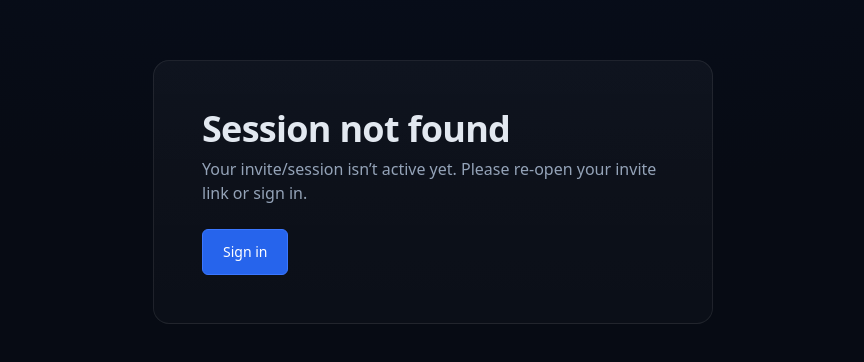
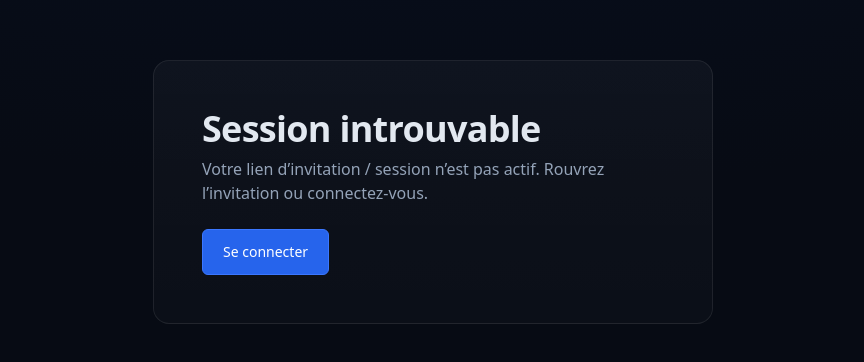
Before and after one commit to montelioncapital/montelion-app-v1, a Next.js app: page /auth/confirm/set-password in a window 1280 px wide. Before the commit this address had no page. Shown: the part 208-570 px from the top of the page, without its empty margins (207-1071 px from the left). Built offline with nearby package versions, Linux system fonts and the light colour scheme.

Commit message:
Update page.jsx

```diff
--- a/app/auth/confirm/set-password/page.jsx
+++ b/app/auth/confirm/set-password/page.jsx
@@ -1,12 +1,12 @@
 "use client";
 
 import { useEffect, useState } from "react";
-import { createBrowserClient } from "@supabase/ssr";
+import { createClient } from "@supabase/supabase-js";
 
 export const dynamic = "force-dynamic";
 export const revalidate = false;
 
-const supabase = createBrowserClient(
+const supabase = createClient(
   process.env.NEXT_PUBLIC_SUPABASE_URL,
   process.env.NEXT_PUBLIC_SUPABASE_ANON_KEY
 );
@@ -21,14 +21,12 @@ export default function SetPasswordPage() {
   useEffect(() => {
     let unsub;
     (async () => {
-      // 1) Check session immédiat
       const { data } = await supabase.auth.getSession();
       if (data.session) {
         setHasSession(true);
         setLoading(false);
         return;
       }
-      // 2) Écoute un éventuel setSession (depuis /auth/confirm)
       const sub = supabase.auth.onAuthStateChange((_e, sess) => {
         if (sess) {
           setHasSession(true);
@@ -36,11 +34,8 @@ export default function SetPasswordPage() {
         }
       });
       unsub = () => sub.data.subscription.unsubscribe();
-
-      // 3) Fallback timeout
       setTimeout(() => setLoading(false), 1500);
     })();
-
     return () => {
       try { unsub && unsub(); } catch {}
     };
@@ -48,17 +43,16 @@ export default function SetPasswordPage() {
 
   const submit = async (e) => {
     e.preventDefault();
-    setErr("");
-    setOk("");
+    setErr(""); setOk("");
     const { error } = await supabase.auth.updateUser({ password });
     if (error) return setErr(error.message);
-    setOk("Password updated. You can now sign in.");
+    setOk("Mot de passe mis à jour. Vous pouvez maintenant vous connecter.");
   };
 
   if (loading) {
     return (
       <div className="flex min-h-[50vh] items-center justify-center text-slate-400">
-        Preparing your account…
+        Préparation de votre compte…
       </div>
     );
   }
@@ -67,12 +61,12 @@ export default function SetPasswordPage() {
     return (
       <div className="mc-card">
         <div className="mc-section text-left">
-          <h1 className="mc-title mb-2">Session not found</h1>
+          <h1 className="mc-title mb-2">Session introuvable</h1>
           <p className="text-slate-400">
-            Your invite/session isn’t active yet. Please re-open your invite link or sign in.
+            Votre lien d’invitation / session n’est pas actif. Rouvrez l’invitation ou connectez-vous.
           </p>
           <div className="mt-6">
-            <a href="/login" className="mc-btn mc-btn-primary">Sign in</a>
+            <a href="/login" className="mc-btn mc-btn-primary">Se connecter</a>
           </div>
         </div>
       </div>
@@ -82,18 +76,18 @@ export default function SetPasswordPage() {
   return (
     <div className="mc-card">
       <div className="mc-section text-left">
-        <h1 className="mc-title mb-4">Set your password</h1>
+        <h1 className="mc-title mb-4">Définir votre mot de passe</h1>
         <form onSubmit={submit} className="flex flex-col gap-4 max-w-sm">
           <input
             type="password"
             className="mc-input"
-            placeholder="New password"
+            placeholder="Nouveau mot de passe"
             value={password}
             onChange={(e) => setPassword(e.target.value)}
             required
             minLength={6}
           />
-          <button type="submit" className="mc-btn mc-btn-primary">Save password</button>
+          <button type="submit" className="mc-btn mc-btn-primary">Enregistrer</button>
         </form>
         {ok && <p className="mt-4 text-green-400">{ok}</p>}
         {err && <p className="mt-4 text-red-400">{err}</p>}
```
